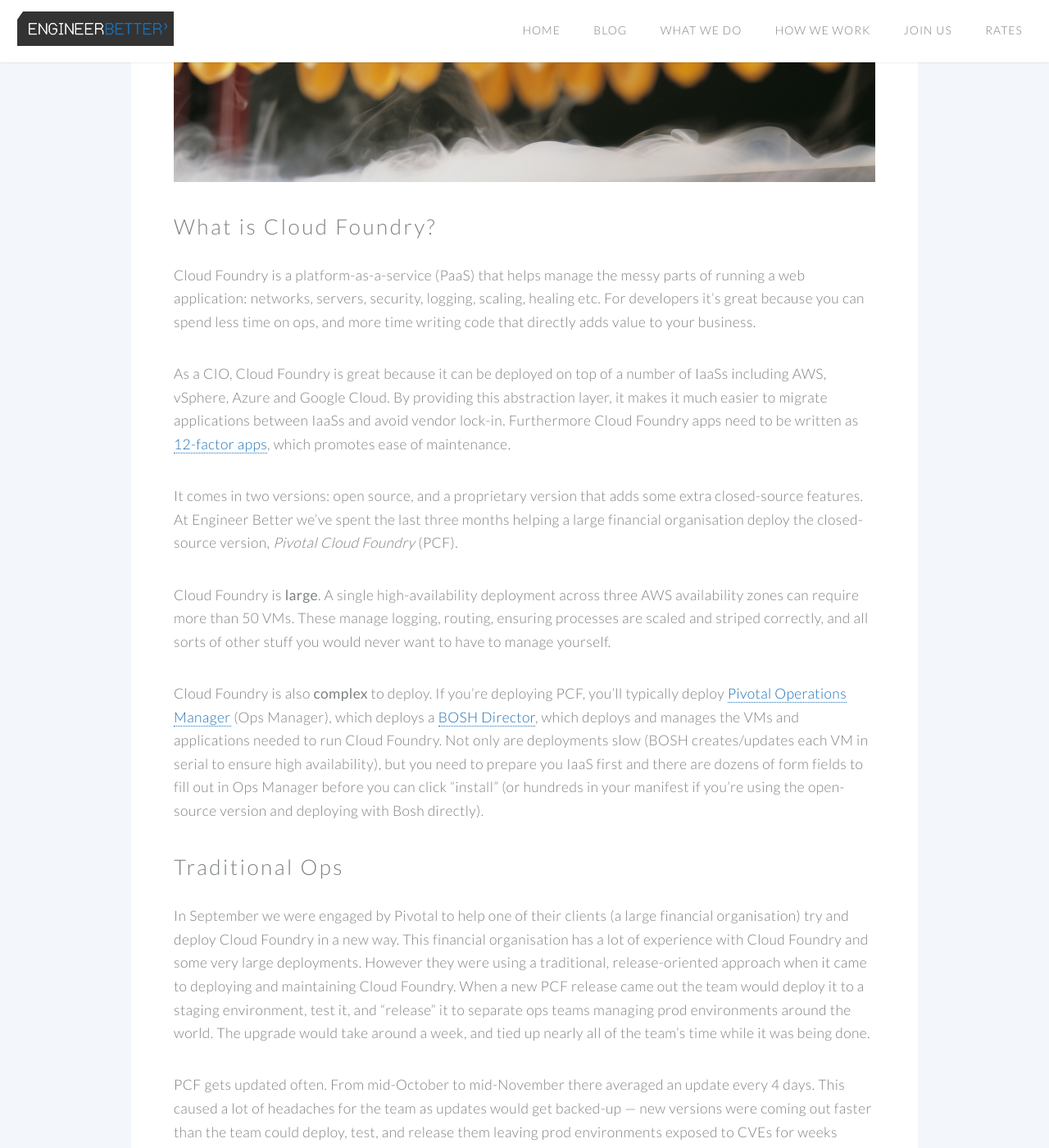
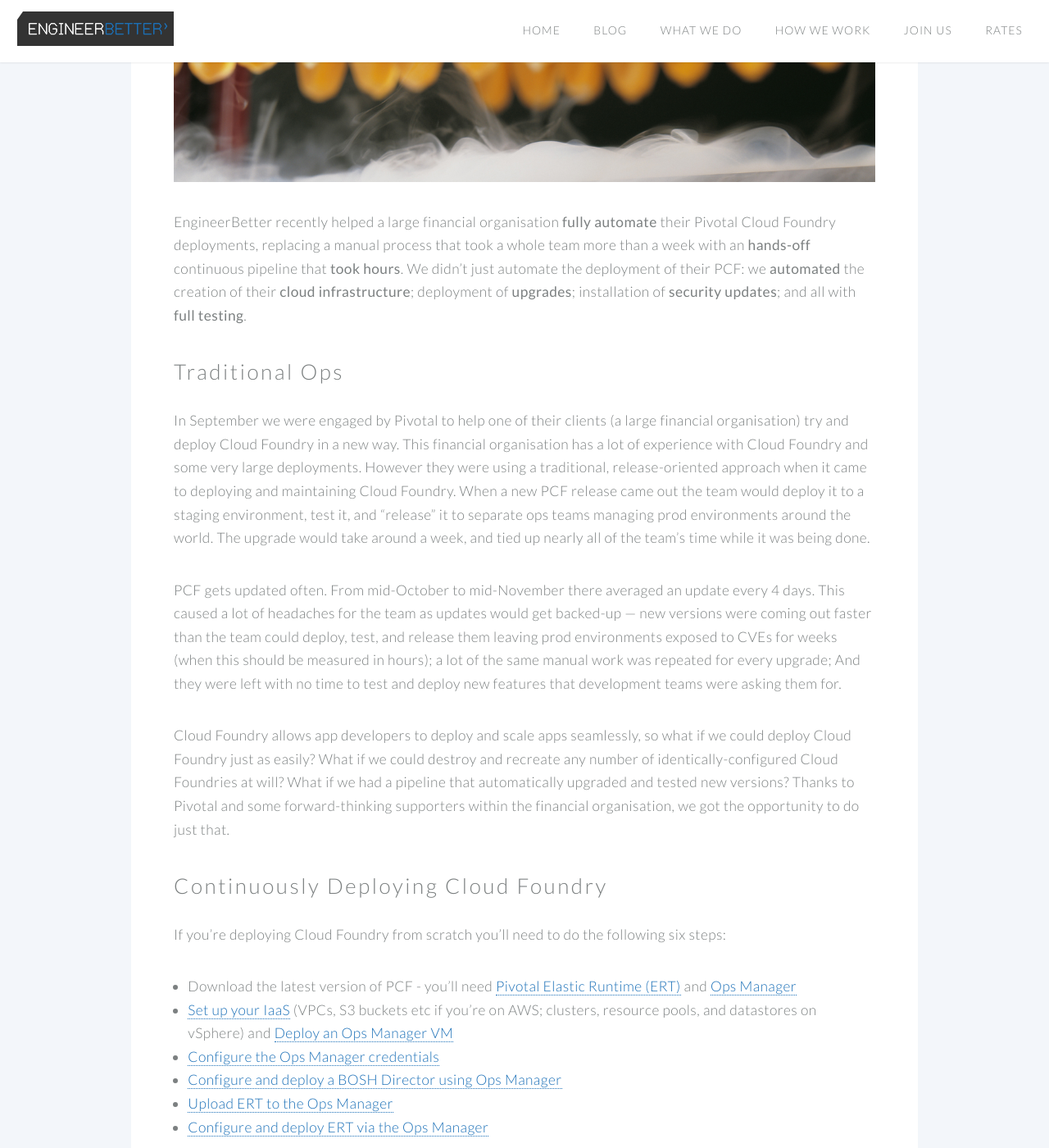
Before and after one commit to DanielJonesEB/engineerbetter.com, a Jekyll site: the page built from _posts/2016-12-14-continuously-deploying-pivotal-cloudfoundry.markdown, in a window 1280 px wide and 1400 px high, scrolled down 839 px. Shown: the whole window at 82% size. Built offline with Jekyll 4.4.1, drawn with Linux system fonts in a browser that asks for light colours; comment, search, counter and statistics services are not loaded.

Commit message:
remove explanation of CF, assuming a more experienced audience

```diff
--- a/_posts/2016-12-14-continuously-deploying-pivotal-cloudfoundry.markdown
+++ b/_posts/2016-12-14-continuously-deploying-pivotal-cloudfoundry.markdown
@@ -7,17 +7,7 @@
 
 <img src="/images/blog/continuous-delivery-ice-cream-factory.jpg" class="image fit">
 
-## What is Cloud Foundry?
-
-Cloud Foundry is a platform-as-a-service (PaaS) that helps manage the messy parts of running a web application: networks, servers, security, logging, scaling, healing etc. For developers it's great because you can spend less time on ops, and more time writing code that directly adds value to your business.
-
-As a CIO, Cloud Foundry is great because it can be deployed on top of a number of IaaSs including AWS, vSphere, Azure and Google Cloud. By providing this abstraction layer, it makes it much easier to migrate applications between IaaSs and avoid vendor lock-in. Furthermore Cloud Foundry apps need to be written as [12-factor apps](https://12factor.net/), which promotes ease of maintenance.
-
-It comes in two versions: open source, and a proprietary version that adds some extra closed-source features. At Engineer Better we've spent the last three months helping a large financial organisation deploy the closed-source version, *Pivotal Cloud Foundry* (PCF).
-
-Cloud Foundry is **large**. A single high-availability deployment across three AWS availability zones can require more than 50 VMs. These manage logging, routing, ensuring processes are scaled and striped correctly, and all sorts of other stuff you would never want to have to manage yourself.
-
-Cloud Foundry is also **complex** to deploy. If you're deploying PCF, you'll typically deploy [Pivotal Operations Manager](https://network.pivotal.io/products/ops-manager) (Ops Manager), which deploys a [BOSH Director](https://bosh.io/docs/bosh-components.html), which deploys and manages the VMs and applications needed to run Cloud Foundry. Not only are deployments slow (BOSH creates/updates each VM in serial to ensure high availability), but you need to prepare you IaaS first and there are dozens of form fields to fill out in Ops Manager before you can click "install" (or hundreds in your manifest if you're using the open-source version and deploying with Bosh directly).
+EngineerBetter recently helped a large financial organisation **fully automate** their Pivotal Cloud Foundry deployments, replacing a manual process that took a whole team more than a week with an **hands-off** continuous pipeline that **took hours**. We didn't just automate the deployment of their PCF: we **automated** the creation of their **cloud infrastructure**; deployment of **upgrades**; installation of **security updates**; and all with **full testing**.
 
 <!--more-->
 
```
